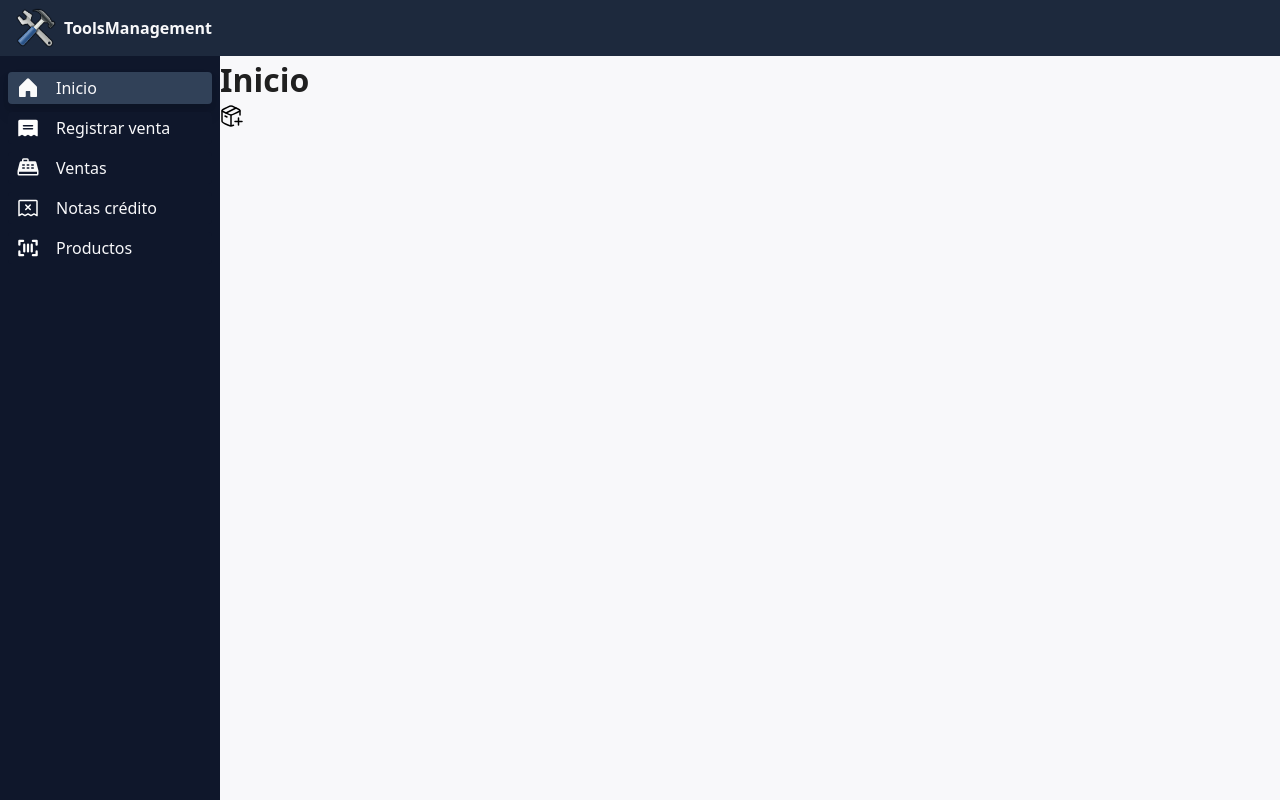
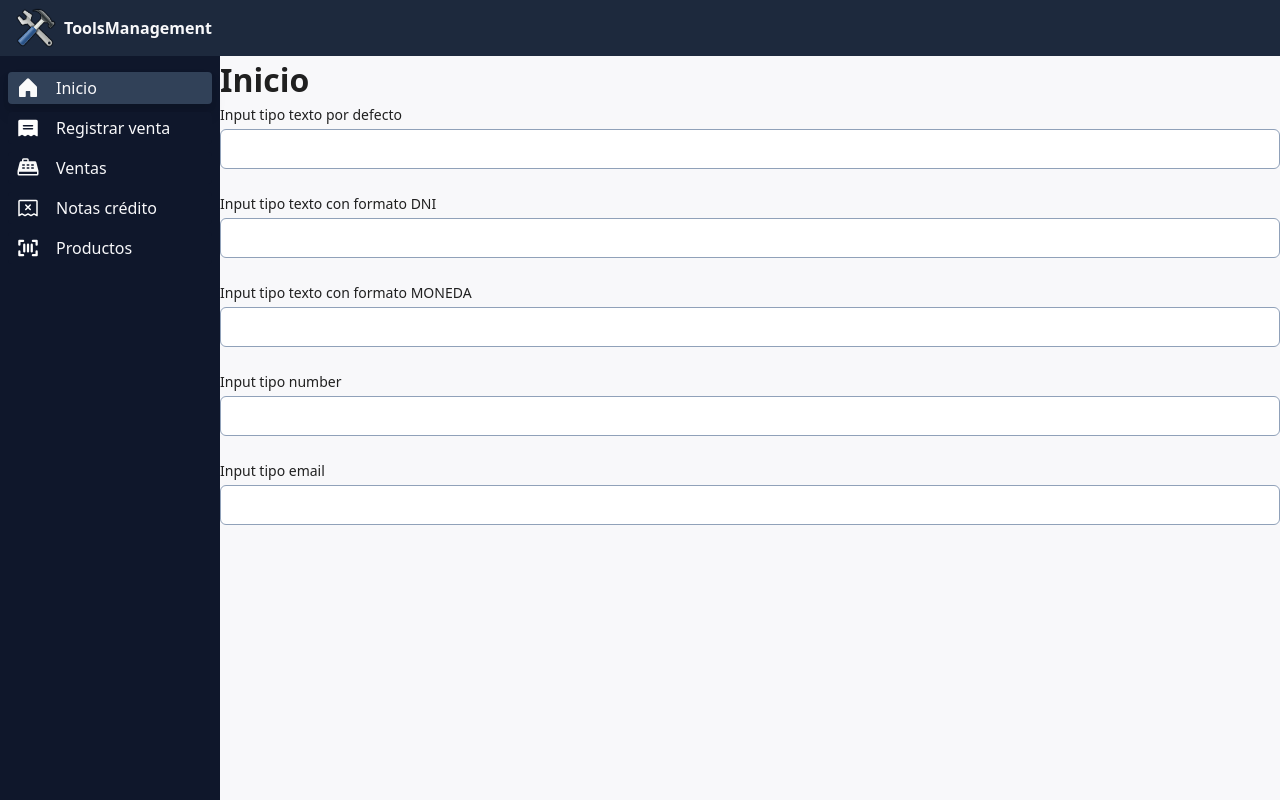
Before and after one commit to TobiasMolinero/pps-front-2, a Svelte app: page / in a window 1280 px wide. Built offline with nearby package versions, Linux system fonts and the light colour scheme.

Commit message:
add: componente Input

```diff
--- a/src/components/ui/atoms/Input.svelte
+++ b/src/components/ui/atoms/Input.svelte
@@ -0,0 +1,99 @@
+<script lang="ts">
+    import { formatDNI, formatMoney } from "@lib/formatters";
+    import type { PropsInput } from "@lib/interfaces/input";
+
+    let {
+        type,
+        id,
+        name,
+        value = $bindable(''),
+        label,
+        required,
+        disabled,
+        error,
+        placeholder,
+        format = '',
+        minLength,
+        maxLength,
+        onChange
+    }: PropsInput = $props()
+
+    const handleInput = (e: Event) => {
+        const target = e.target as HTMLInputElement;
+        let inputValue = target.value;
+
+        if(format === 'dni') {
+            value = formatDNI(inputValue);
+            return;
+        }
+
+        if(format === 'money') {
+            value = formatMoney(inputValue);
+            return;
+        }
+
+    }
+
+</script>
+
+<div class="input-wrapper">
+    {#if label}
+        <label for={id} class="input-label">{label}</label>
+    {/if}
+
+    <input
+        {id}
+        {name}
+        {type}
+        class="input-field"
+        bind:value={value}
+        minlength={minLength}
+        maxlength={maxLength}
+        placeholder={placeholder}
+        disabled={disabled}
+        required={required}
+        class:error={error}
+        oninput={handleInput}
+    >
+
+    {#if error}
+        <span class="input-error">{error}</span>
+    {/if}
+</div>
+
+<style>
+  .input-wrapper {
+    display: flex;
+    flex-direction: column;
+    gap: 0.25rem;
+    width: 100%;
+  }
+
+  .input-label {
+    font-size: 0.875rem;
+    font-weight: 500;
+    color: var(--text-black );
+  }
+
+  .input-field {
+    padding: 0.5rem 0.75rem;
+    border: 1px solid var(--color-slate-400);
+    border-radius: 6px;
+    font-size: 1rem;
+    transition: border-color 0.2s ease;
+  }
+
+  .input-field:focus {
+    border-color: var(--color-slate-950);
+    outline: none;
+  }
+
+  .input-field.error {
+    border-color: var(--color-red-600);
+  }
+
+  .input-error {
+    color: var(--color-red-600);
+    font-size: 0.75rem;
+  }
+</style>
--- a/src/components/ui/atoms/Tooltip.svelte
+++ b/src/components/ui/atoms/Tooltip.svelte
@@ -77,6 +77,7 @@
 
 <div
   bind:this={containerEl}
+  role="presentation"
   class="tooltip-container"
   onmouseenter={showTooltip}
   onmouseleave={hideTooltip}
--- a/src/lib/formatters.ts
+++ b/src/lib/formatters.ts
@@ -0,0 +1,35 @@
+export const formatMoney = (value: string) => {
+    const numberValue = parseFloat(value.replace(/[^0-9]/g, ''));
+
+    if (!isNaN(numberValue)) {
+        return value = parseMoney(numberValue);
+    } else {
+        return value = '';
+    }
+};
+
+const parseMoney = (value: number) => {
+    let formatValue: string = (value / 100).toLocaleString('es-AR', {
+        style: 'currency',
+        currency: 'ARS',
+        maximumFractionDigits: 2,
+        minimumFractionDigits: 2,
+    });
+
+    return formatValue;
+};
+
+// 👉 Convierte string con formato monetario a número limpio
+export function cleanFormatMoney(value: string): number {
+  const numeric = Number(
+    value.replace(/[^\d,.-]/g, '').replace(',', '.')
+  )
+  return isNaN(numeric) ? 0 : numeric
+}
+
+// 👉 Ejemplo para DNI
+export function formatDNI(value: string): string {
+  return value
+    .replace(/\D/g, '')         // solo números
+    .replace(/(\d)(?=(\d{3})+(?!\d))/g, '$1.') // 12345678 → 12.345.678
+}
--- /dev/null
+++ b/src/lib/interfaces/input.ts
@@ -0,0 +1,15 @@
+export interface PropsInput {
+    type?: 'text' | 'number' | 'password' | 'email'
+    id?: string
+    label?: string
+    value?: string | number
+    required?: boolean
+    disabled?: boolean
+    name?: string
+    placeholder?: string
+    error?: string
+    format?: 'money' | 'dni' | ''
+    minLength?: number
+    maxLength?: number
+    onChange?: (e: Event) => void
+}
--- a/src/pages/Home.svelte
+++ b/src/pages/Home.svelte
@@ -1,10 +1,21 @@
 <script lang="ts">
-    import AddStockIcon from "@components/ui/atoms/DynamicIcons/AddStockIcon.svelte";
-    import { colorTextWhite } from "@lib/helpers/constants";
+    import { Input } from "@components/ui";
 
+    let inputValue: string = $state('')
 
+    $effect(() => {
+        console.log(inputValue)
+    })
 </script>
 
 <h1>Inicio</h1>
 
-<AddStockIcon color={"#000"} />
+<Input type="text" label="Input tipo texto por defecto" />
+<br>
+<Input type="text" label="Input tipo texto con formato DNI" format="dni" maxLength={10} />
+<br>
+<Input type="text" label="Input tipo texto con formato MONEDA" format="money" maxLength={15} />
+<br>
+<Input type="number" label="Input tipo number" />
+<br>
+<Input type="email" label="Input tipo email" />
```
